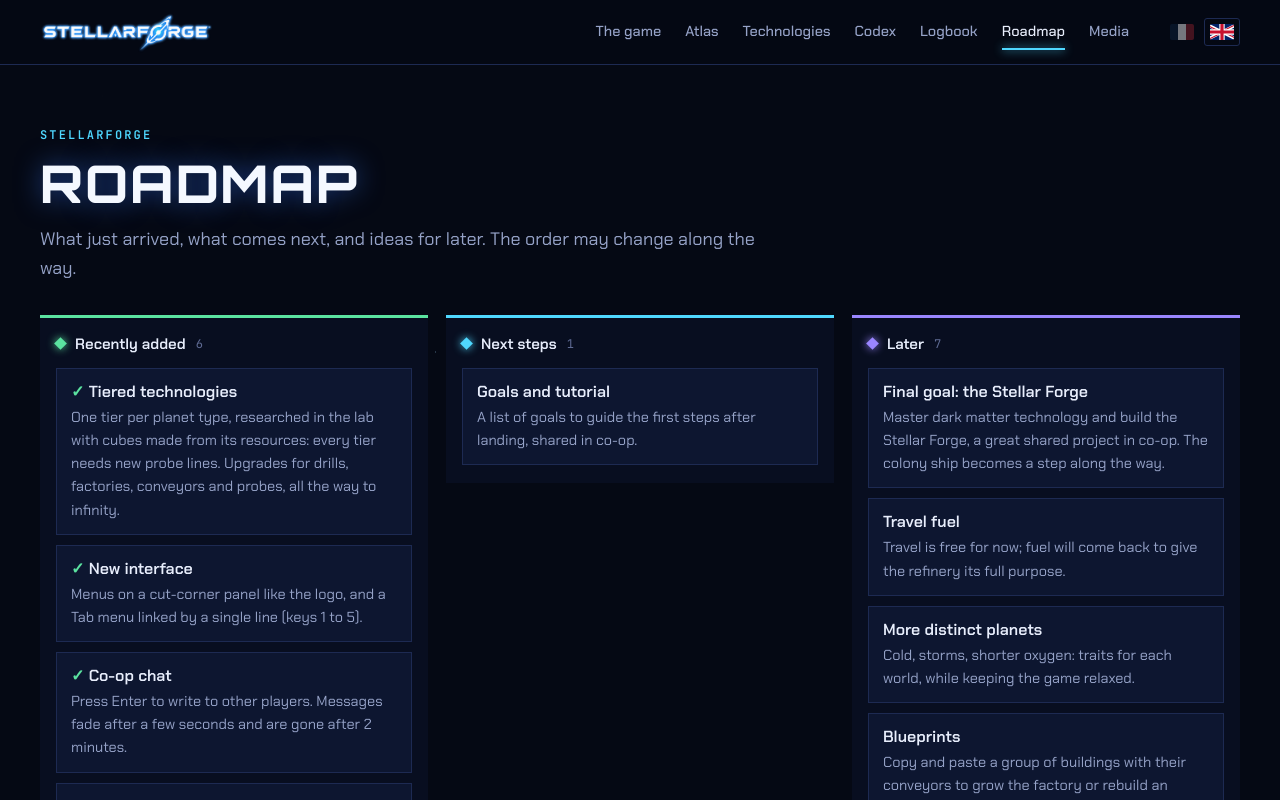
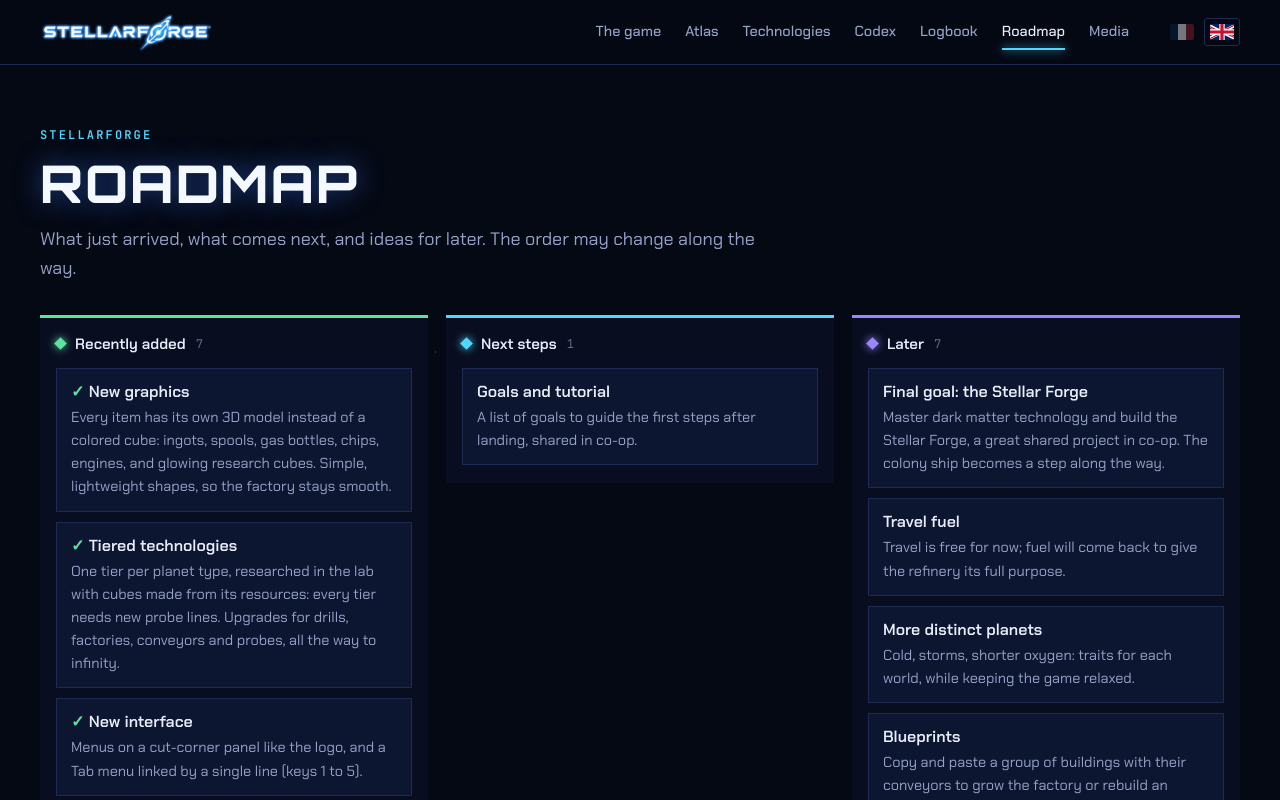
Before and after one commit to Dorsk/StellarForge_website, an Angular app: page /en/roadmap in a window 1280 px wide. Shown: the top 800 px of the page. Built offline with nearby package versions, Linux system fonts and the light colour scheme.

Commit message:
Update des elements grpahiques

```diff
--- a/src/app/i18n/en.ts
+++ b/src/app/i18n/en.ts
@@ -206,6 +206,8 @@
   'roadmap.done': 'Recently added',
   'roadmap.next': 'Next steps',
   'roadmap.later': 'Later',
+  'roadmap.done7.title': 'New graphics',
+  'roadmap.done7.text': 'Every item has its own 3D model instead of a colored cube: ingots, spools, gas bottles, chips, engines, and glowing research cubes. Simple, lightweight shapes, so the factory stays smooth.',
   'roadmap.done6.title': 'Tiered technologies',
   'roadmap.done6.text': 'One tier per planet type, researched in the lab with cubes made from its resources: every tier needs new probe lines. Upgrades for drills, factories, conveyors and probes, all the way to infinity.',
   'roadmap.done5.title': 'New interface',
--- a/src/app/i18n/fr.ts
+++ b/src/app/i18n/fr.ts
@@ -213,6 +213,8 @@
   'roadmap.done': 'Arrivé récemment',
   'roadmap.next': 'Prochaines étapes',
   'roadmap.later': 'Plus tard',
+  'roadmap.done7.title': 'Nouveaux éléments graphiques',
+  'roadmap.done7.text': 'Chaque objet a son modèle 3D au lieu d\'un cube de couleur : lingots, bobines, bouteilles de gaz, puces, moteurs, et des cubes de recherche qui brillent. Des formes simples et légères, pour une usine toujours fluide.',
   'roadmap.done6.title': 'Technologies en paliers',
   'roadmap.done6.text': 'Un palier par type de planète, recherché au labo avec des cubes faits de ses ressources : chaque palier demande de nouvelles lignes de sondes. Améliorations des foreuses, usines, convoyeurs et sondes, jusqu\'à l\'infini.',
   'roadmap.done5.title': 'Nouvelle interface',
--- a/src/app/pages/roadmap/roadmap.ts
+++ b/src/app/pages/roadmap/roadmap.ts
@@ -8,6 +8,7 @@
 const COLUMNS: Column[] = [
   {
     id: 'done', title: 'roadmap.done', items: [
+      { title: 'roadmap.done7.title', text: 'roadmap.done7.text' },
       { title: 'roadmap.done6.title', text: 'roadmap.done6.text' },
       { title: 'roadmap.done5.title', text: 'roadmap.done5.text' },
       { title: 'roadmap.done4.title', text: 'roadmap.done4.text' },
```
Also changed, not shown: public/data/journal.json (+1 -1 lines).
